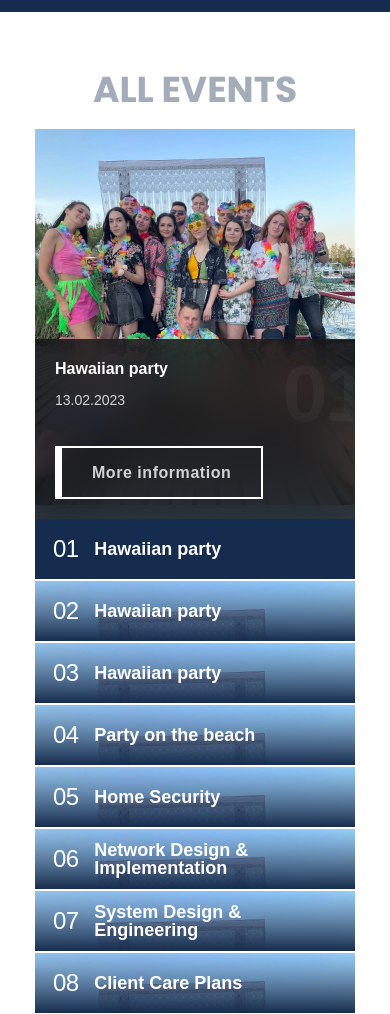
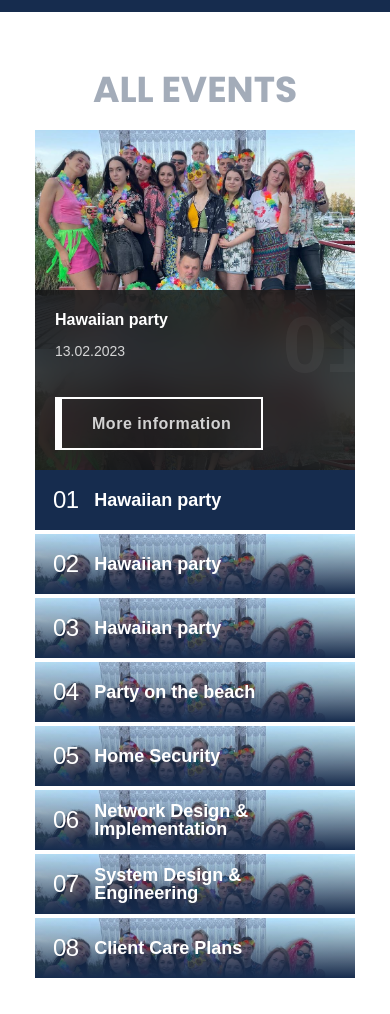
Before and after one commit to Krombaher/Test-Front-End-EA, a plain HTML site: page index.html in a window 390 px wide. Shown: the part 860-1874 px from the top of the page. After the commit the page ends 1840 px from the top, so only its background shows below. Drawn offline with Linux system fonts and the light colour scheme.

Commit message:
refactor

```diff
--- a/style/style.css
+++ b/style/style.css
@@ -17,10 +17,15 @@ button {
     cursor: pointer;
 }
 
+html {
+    scroll-behavior: smooth;
+}
+
 body {
     font-family: 'Poppins', sans-serif;
     position: relative;
     animation: hideScroll 7s;
+
 }
 
 @font-face {
@@ -30,11 +35,11 @@ body {
 
 @keyframes hideScroll {
     to {
-        overflow: auto;
+        overflow-x: auto;
     }
 
     from {
-        overflow: hidden;
+        overflow-x: hidden;
     }
 }
 
@@ -422,7 +427,7 @@ body {
 
 .tabs__item {
     display: flex;
-    margin: 0 1px;
+    margin: 0 2px;
 }
 
 .tabs__btn {
@@ -674,17 +679,17 @@ body {
         width: 100%;
         height: 85px;
         flex-direction: column-reverse;
-        background: url('../img/event-mobile.png') top center;
+        background-size: 100%;
     }
 
     .tabs__item {
         width: 660px;
-        margin: 1px 0;
+        margin: 2px 0;
     }
 
     .contentActive {
         width: 100%;
-        height: 668px;
+        height: 600px;
     }
 
     .tabs__info {
@@ -732,8 +737,6 @@ body {
         top: 0;
         right: -35px;
     }
-
-
 }
 
 @media (max-width: 425px) {
@@ -751,7 +754,7 @@ body {
 
     .contentActive {
         width: 100%;
-        height: 450px;
+        height: 400px;
     }
 
     .tabs__item {
```
